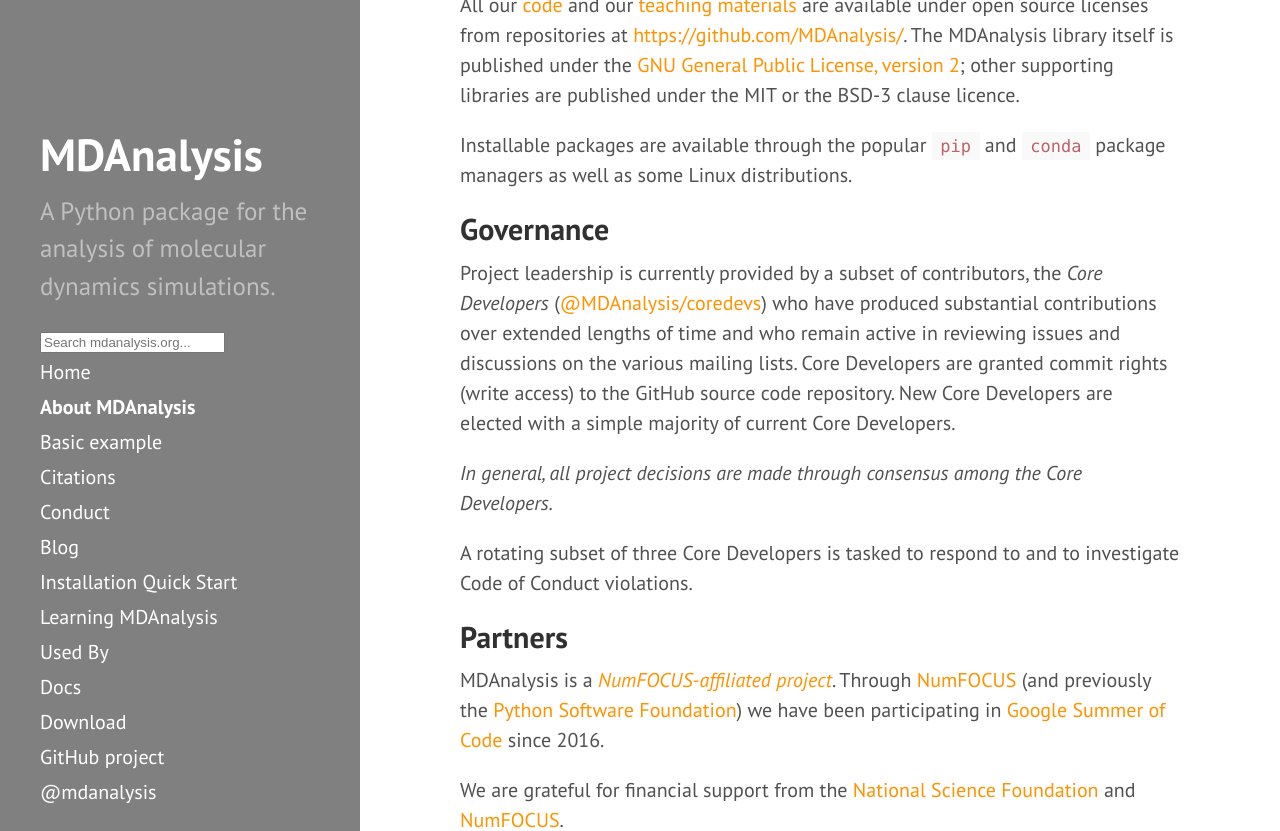
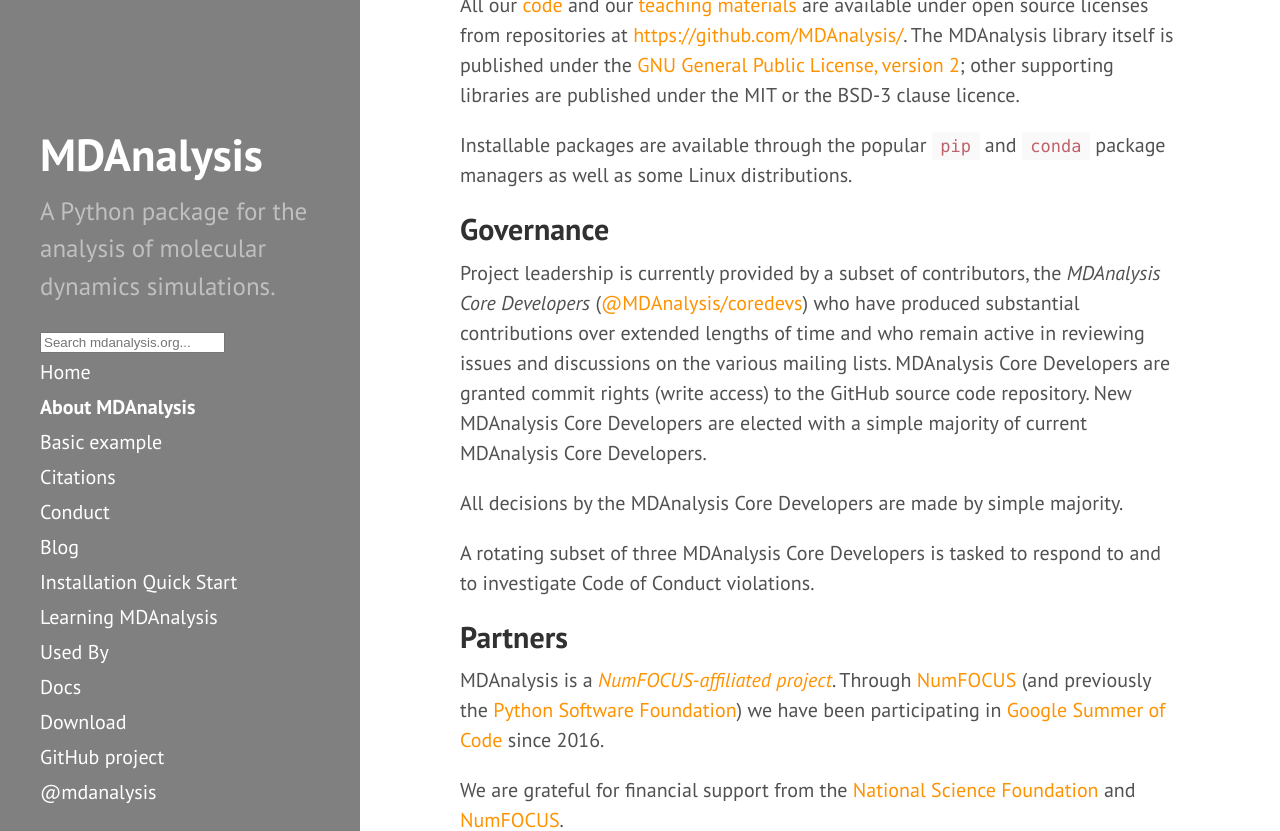
Before and after one commit to MDAnalysis/MDAnalysis.github.io, a Jekyll site: the page built from about.md, in a window 1280 px wide and 900 px high, scrolled down 725 px, cut to the strip 0-831 px from the top of the window. Built offline with Jekyll 4.4.1, drawn with Linux system fonts in a browser that asks for light colours; comment, search, counter and statistics services are not loaded.

Commit message:
update governance section
- the governing body is called "MDAnalysis Core Developers"
- decisions are reached with a simple majority
- close #113

```diff
--- a/about.md
+++ b/about.md
@@ -46,19 +46,18 @@ Installable packages are available through the popular ``pip`` and
 
 ## Governance
 
-Project leadership is currently provided by a subset of contributors, the *Core
-Developers*
+Project leadership is currently provided by a subset of contributors,
+the *MDAnalysis Core Developers*
 ([@MDAnalysis/coredevs](https://github.com/orgs/MDAnalysis/teams/coredevs)) who
 have produced substantial contributions over extended lengths of time and who
 remain active in reviewing issues and discussions on the various mailing
-lists. Core Developers are granted commit rights (write access) to the GitHub
-source code repository. New Core Developers are elected with a simple majority
-of current Core Developers.
+lists. MDAnalysis Core Developers are granted commit rights (write access) to the GitHub
+source code repository. New MDAnalysis Core Developers are elected with a simple majority
+of current MDAnalysis Core Developers.
 
-*In general, all project decisions are made through consensus among the Core
-Developers.*
+All decisions by the MDAnalysis Core Developers are made by simple majority.
 
-A rotating subset of three Core Developers is tasked to respond to and to
+A rotating subset of three MDAnalysis Core Developers is tasked to respond to and to
 investigate Code of Conduct violations.
 
 
```
